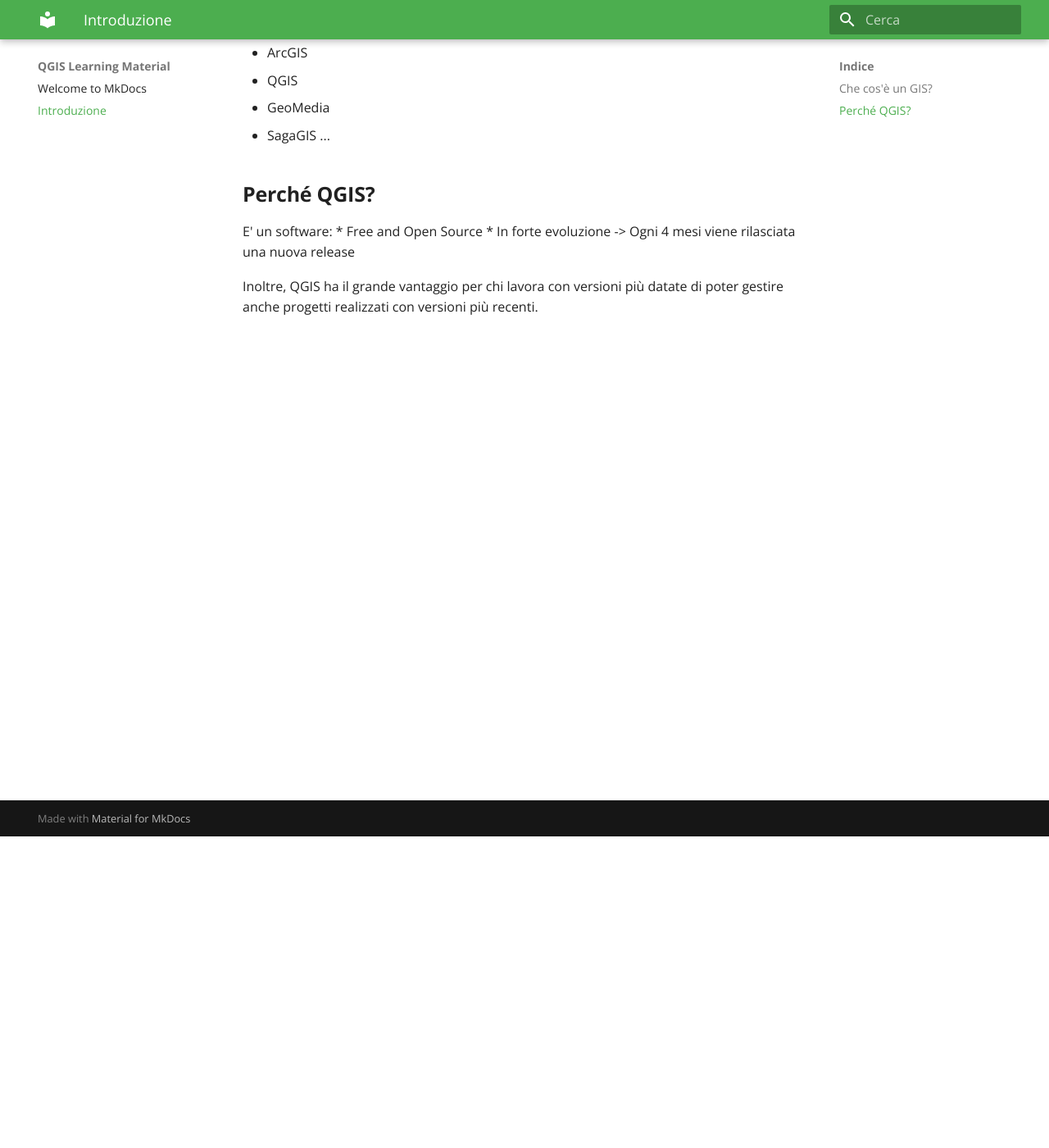
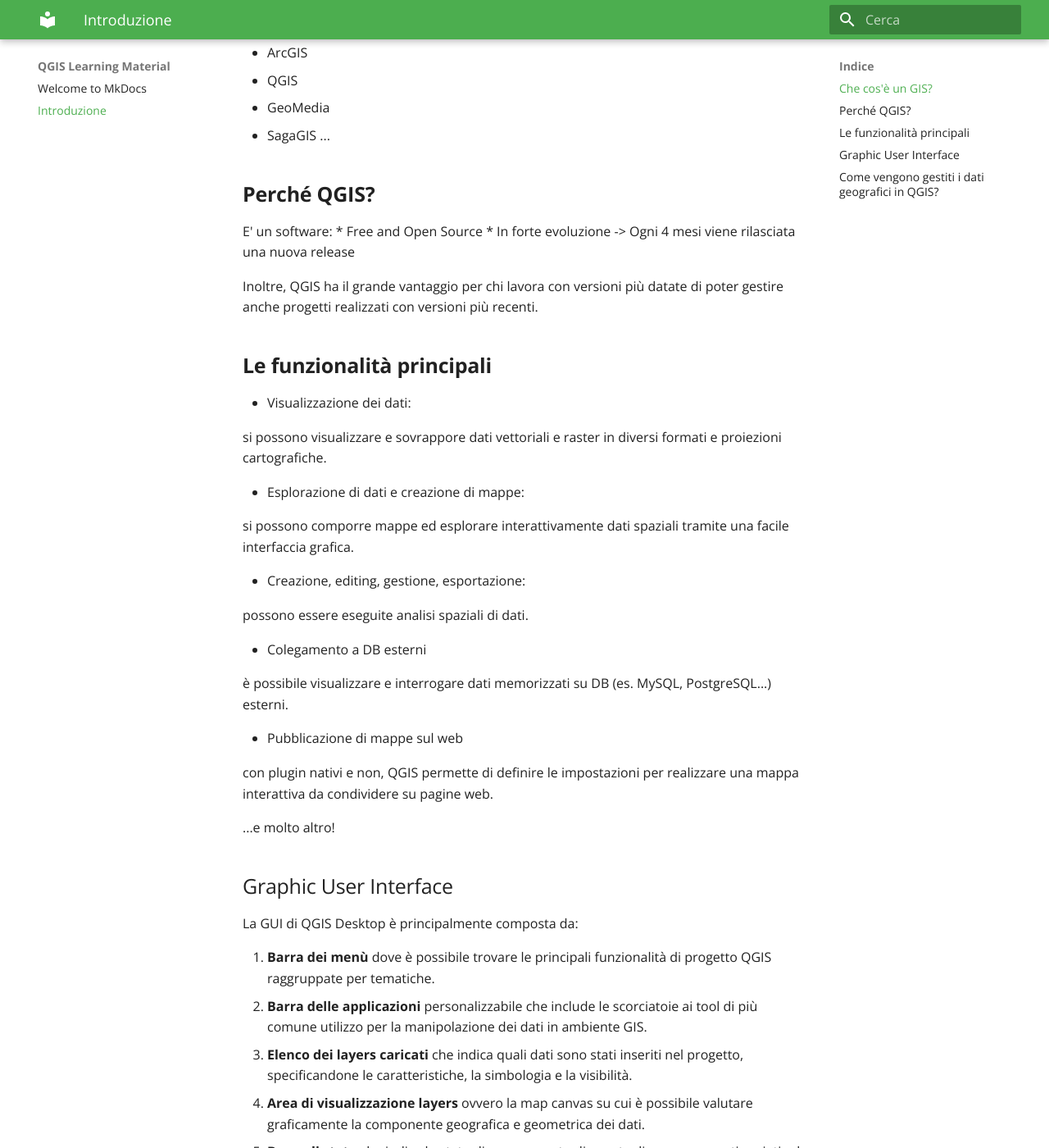
Before and after one commit to Tars4815/qgis-learning-material, an MkDocs documentation site: the page built from docs/intro.md, in a window 1280 px wide and 1400 px high, scrolled down 380 px. Shown: the whole window at 82% size. Built offline with MkDocs 1.6.1 and Material for MkDocs 9.7.7, drawn with Linux system fonts in a browser that asks for light colours; some of the changed text lies outside the part shown.

Commit message:
Update intro.md

```diff
--- a/docs/intro.md
+++ b/docs/intro.md
@@ -1,4 +1,4 @@
-# **Introduzione**
+# Introduzione
 
 ## **Che cos'è un GIS?**
 
@@ -21,3 +21,53 @@
 * In forte evoluzione -> Ogni 4 mesi viene rilasciata una nuova release
 
 Inoltre, QGIS ha il grande vantaggio per chi lavora con versioni più datate di poter gestire anche progetti realizzati con versioni più recenti.
+
+## **Le funzionalità principali**
+
+* Visualizzazione dei dati:
+
+si possono visualizzare e sovrappore dati vettoriali e raster in diversi formati e proiezioni cartografiche.
+
+* Esplorazione di dati e creazione di mappe:
+
+si possono comporre mappe ed esplorare interattivamente dati spaziali tramite una facile interfaccia grafica.
+
+* Creazione, editing, gestione, esportazione:
+
+possono essere eseguite analisi spaziali di dati.
+
+* Colegamento a DB esterni
+
+è possibile visualizzare e interrogare dati memorizzati su DB (es. MySQL, PostgreSQL...) esterni.
+
+* Pubblicazione di mappe sul web
+
+con plugin nativi e non, QGIS permette di definire le impostazioni per realizzare una mappa interattiva da condividere su pagine web.
+
+...e molto altro!
+
+## Graphic User Interface
+
+La GUI di QGIS Desktop è principalmente composta da:
+
+1. **Barra dei menù** dove è possibile trovare le principali funzionalità di progetto QGIS raggruppate per tematiche.
+2. **Barra delle applicazioni** personalizzabile che include le scorciatoie ai tool di più comune utilizzo per la manipolazione dei dati in ambiente GIS.
+3. **Elenco dei layers caricati** che indica quali dati sono stati inseriti nel progetto, specificandone le caratteristiche, la simbologia e la visibilità.
+4. **Area di visualizzazione layers** ovvero la map canvas su cui è possibile valutare graficamente la componente geografica e geometrica dei dati.
+5. **Barra di stato** che indica lo stato di avanzamento di eventuali processamenti avviati ed eventuali errori riscontrati.
+
+[INSERIRE IMMAGINE]
+
+## Come vengono gestiti i dati geografici in QGIS?
+
+Cosa serve per lavorare in QGIS?
+* Saper gestire dati geografici nei **diversi sistemi di coordinate** geografiche e/o proiettate;
+* Saper gestire un **progetto**;
+* Saper importare:
+
+    * Dati **vettoriali** (e.g. shapefile .shp, GeoJSON .geojson...)
+    * Dati **raster** (e.g. .tiff)
+
+* Comprendere la logica dei **plugins**
+
+[IN COSTRUZIONE//]
```
